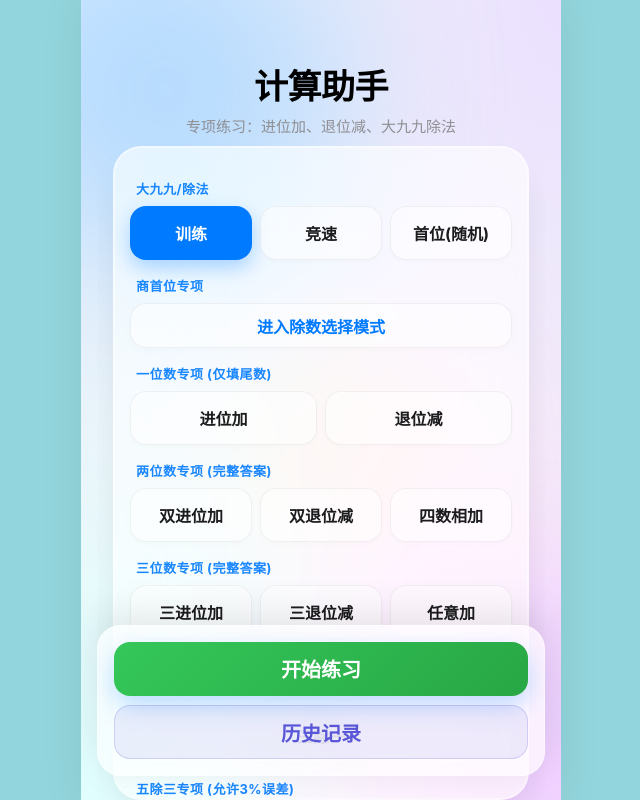
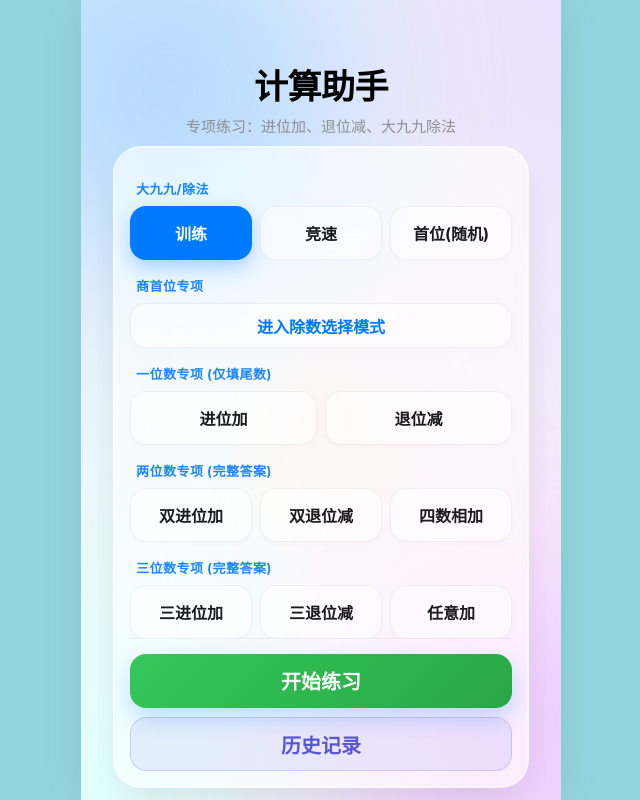
Before and after one commit to carey-hu/calulation-test, a Vue app: page / in a window 1280 px wide. Shown: the whole page, without its empty margins (319-959 px from the left). Built offline with nearby package versions, Linux system fonts and the light colour scheme.

Commit message:
重构代码2

```diff
--- a/src/App.vue
+++ b/src/App.vue
@@ -50,19 +50,19 @@
                   <span class="modeTitle" style="color: #5856d6;">🔪 立体截面</span>
                </div>
             </div>
-            <div style="height: 10px;"></div>
+            <div style="height: 20px;"></div>
           </div>
+
+          <div class="card-bottom-actions">
+            <div class="separator-line"></div>
+            <button class="btnPrimary main-action-btn" @click="startGame">开始练习</button>
+            <button class="btnHistory main-action-btn" @click="openHistory">历史记录</button>
+          </div>
+
         </div>
       </div>
 
-      <div class="fixed-bottom">
-        <div class="glass-panel bottom-panel">
-          <button class="btnPrimary main-action-btn" @click="startGame">开始练习</button>
-          <button class="btnHistory main-action-btn" @click="openHistory">历史记录</button>
-        </div>
       </div>
-
-    </div>
 
     <div v-if="viewState==='selectDivisor'" class="wrap homeWrap">
       <div class="header-area">
@@ -1200,8 +1200,8 @@ export default {
   justify-content: flex-start;
   overflow: hidden;
   padding-top: max(60px, env(safe-area-inset-top));
-  padding-bottom: 0;
-  position: relative; /* 确保子元素的 absolute 基于此容器 */
+  padding-bottom: 0; /* 贴底 */
+  position: relative;
 }
 
 .header-area {
@@ -1213,34 +1213,54 @@ export default {
 /* 修改：去除 overflow 以修复阴影问题，增加 margin-bottom 拉大间距 */
 .menu-area-fixed {
   flex: 1;
-  overflow: hidden; /* 内部滚动，外部隐藏 */
+  overflow: hidden;
   padding: 0 16px;
-  margin-bottom: 0; /* 修改：移除原本为了避让 flex 布局留的 margin */
+  margin-bottom: 0; /* 移除底部间距，让卡片可以延伸到底部 */
   display: flex;
   flex-direction: column;
-  z-index: 1; /* 确保在底部按钮层级之下 */
+  /* 增加底部 padding，确保在非全面屏手机上也不会贴到底边框 */
+  padding-bottom: 12px;
 }
 
 .full-menu-card {
   flex: 1;
   display: flex;
   flex-direction: column;
-  overflow: hidden;
-  border-radius: 24px;
+  overflow: hidden; /* 防止圆角溢出 */
+  border-radius: 24px; /* 保持大圆角 */
   margin-bottom: 0 !important;
-  padding: 0 !important;
+  padding: 0 !important; /* 清除默认 padding，由内部容器控制 */
 }
 
 .menu-scroll-container {
   flex: 1;
   overflow-y: auto;
   -webkit-overflow-scrolling: touch;
-  padding: 16px;
-  /* 核心修改：底部预留足够空间 (按钮区域高度约 160px) */
-  padding-bottom: 180px;
+  padding: 16px 16px 0 16px; /* 顶部左右保留间距，底部由 spacing div 控制 */
   scrollbar-width: none;
 }
 .menu-scroll-container::-webkit-scrollbar { display: none; }
+
+.card-bottom-actions {
+  flex-shrink: 0; /* 禁止被压缩 */
+  padding: 16px;
+  /* 核心：底部适配 iPhone 安全区，因为现在按钮在卡片里了 */
+  padding-bottom: max(16px, env(safe-area-inset-bottom));
+  background: rgba(255, 255, 255, 0.0); /* 透明背景，共用父级毛玻璃 */
+  z-index: 10;
+  display: flex;
+  flex-direction: column;
+  position: relative;
+}
+
+.separator-line {
+  position: absolute;
+  top: 0;
+  left: 16px;
+  right: 16px;
+  height: 1px;
+  background: rgba(0, 0, 0, 0.05);
+}
 
 .fixed-bottom {
   position: absolute; /* 修改：从 flex 布局改为绝对定位 */
```
